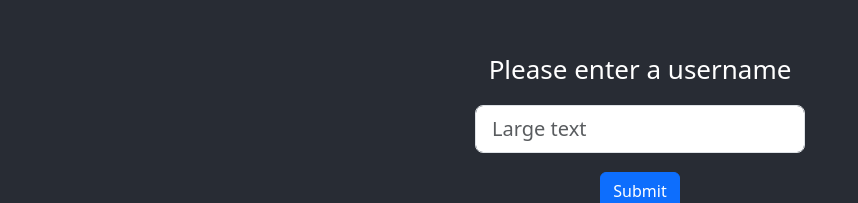
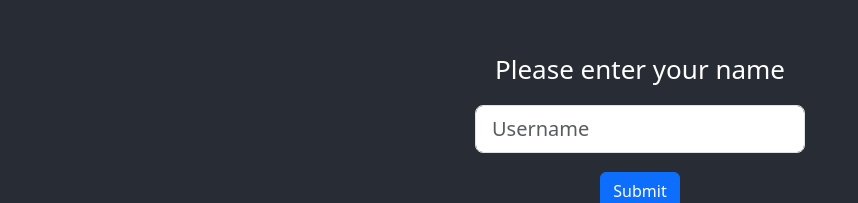
Before and after one commit to ahmedOmuharram/prodosphere, a React (Create React App) app: page / in a window 1280 px wide. Shown: the part 270-473 px from the top of the page, without its empty margins (0-858 px from the left). Built offline with nearby package versions, Linux system fonts and the light colour scheme.

Commit message:
Change input placeholder text

```diff
--- a/src/App.js
+++ b/src/App.js
@@ -41,7 +41,7 @@ function Component1({ setUser }) {
         <Form.Control
           size="lg"
           type="text"
-          placeholder="Large text"
+          placeholder="Username"
           name="userInput"
         />
       </Form.Group>
@@ -67,7 +67,7 @@ function App() {
           transition={{ duration: 0.5 }}
         >
           <p>
-            {user === "" ? "Please enter a username" : `Hello, ${user}!`}
+            {user === "" ? "Please enter your name" : `Hello, ${user}!`}
           </p>
           { user === "" && <Component1 setUser={setUser}/> }
         </motion.div>
```
